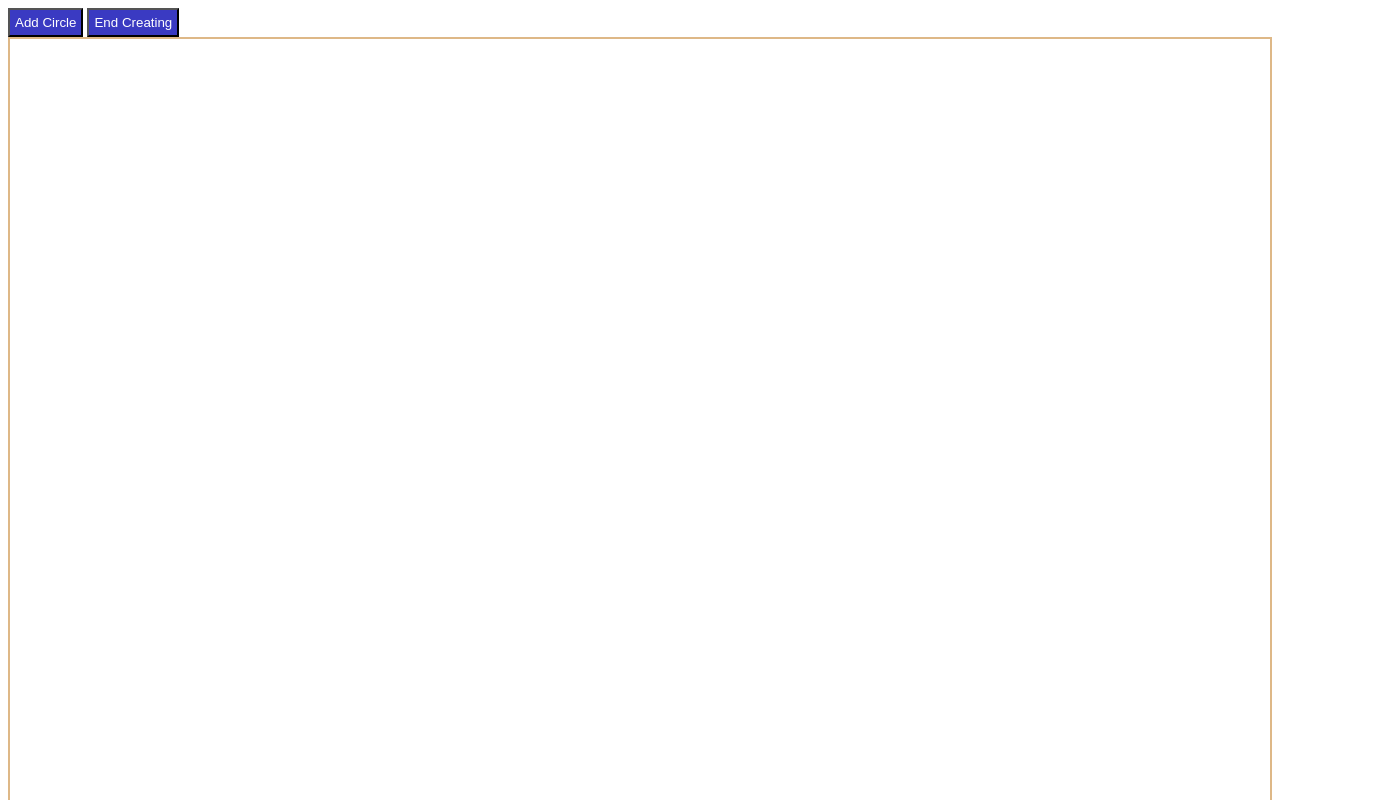
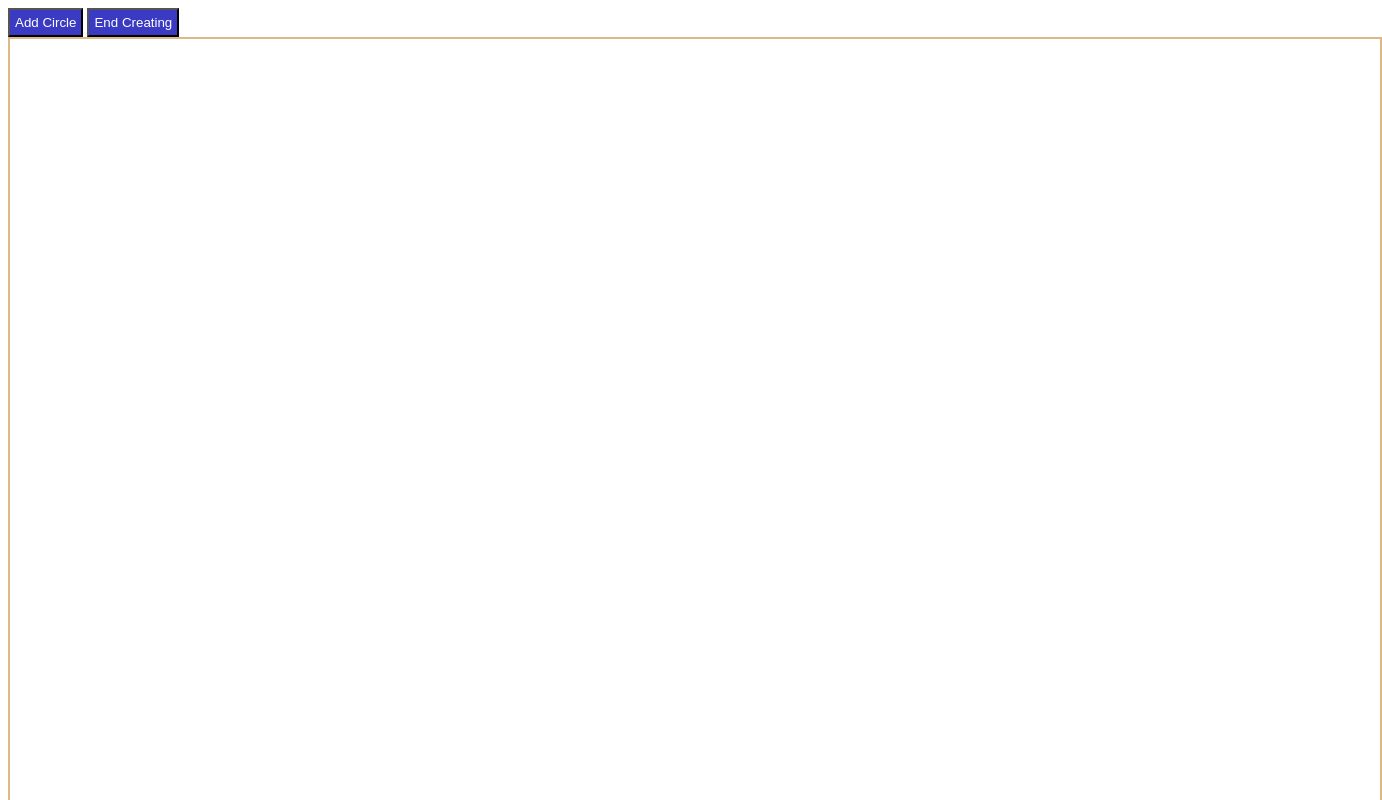
Before and after one commit to dareedyone/gobrunch, a plain HTML site: page index.html in a window 1280 px wide. Shown: the top 800 px of the page, 1382 px wide, since content can reach past the window. Drawn offline with Linux system fonts and the light colour scheme.

Commit message:
change from viewbox to fixed width and height for screen fixes

```diff
--- a/index.html
+++ b/index.html
@@ -31,9 +31,9 @@
             <button id="end-creating">End Creating</button>
         </div>
 
-        <svg id="svg" viewBox="0 0 1370 1170" xmlns="http://www.w3.org/2000/svg"
+        <svg id="svg" width="1370" height="1170" xmlns="http://www.w3.org/2000/svg"
             xmlns:xlink="http://www/w3.org/1999/xlink">
-
+            <!-- 1370 viewBox="0 0 600 1170" -->
             <!-- for future usage we can make image dynamic -->
             <!-- <image id="image-svg" href="./assets/svgs/index.jpeg" x="0" y="0" height="770.625" width="1370" /> -->
         </svg>
@@ -111,14 +111,14 @@
 
 
         // for test
-        // DOMSvg.addEventListener("mousemove", (event) => {
-        //     console.log("------------------------");
-        //     const rect = event.target.getBoundingClientRect();
-        //     console.log("the rect", rect);
-        //     console.log("offset", event.offsetX, event.offsetY);
-        //     console.log("page", event.pageX, event.pageY);
-        //     console.log("client", event.clientX, event.clientY);
-        // })
+        DOMSvg.addEventListener("mousemove", (event) => {
+            console.log("------------------------");
+            const rect = event.target.getBoundingClientRect();
+            console.log("the rect", rect);
+            console.log("offset", event.offsetX, event.offsetY);
+            console.log("page", event.pageX, event.pageY);
+            console.log("client", event.clientX, event.clientY);
+        })
 
 
 
```
